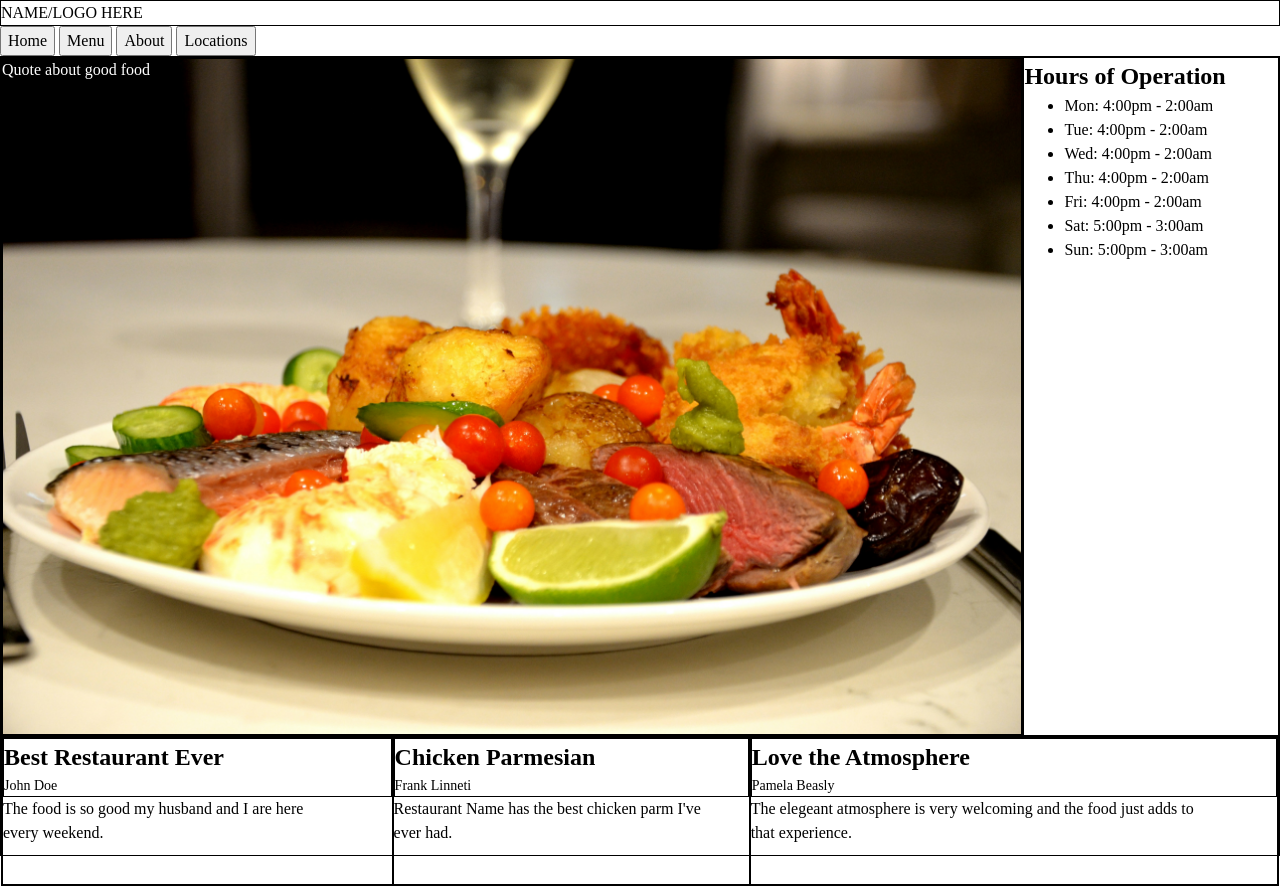
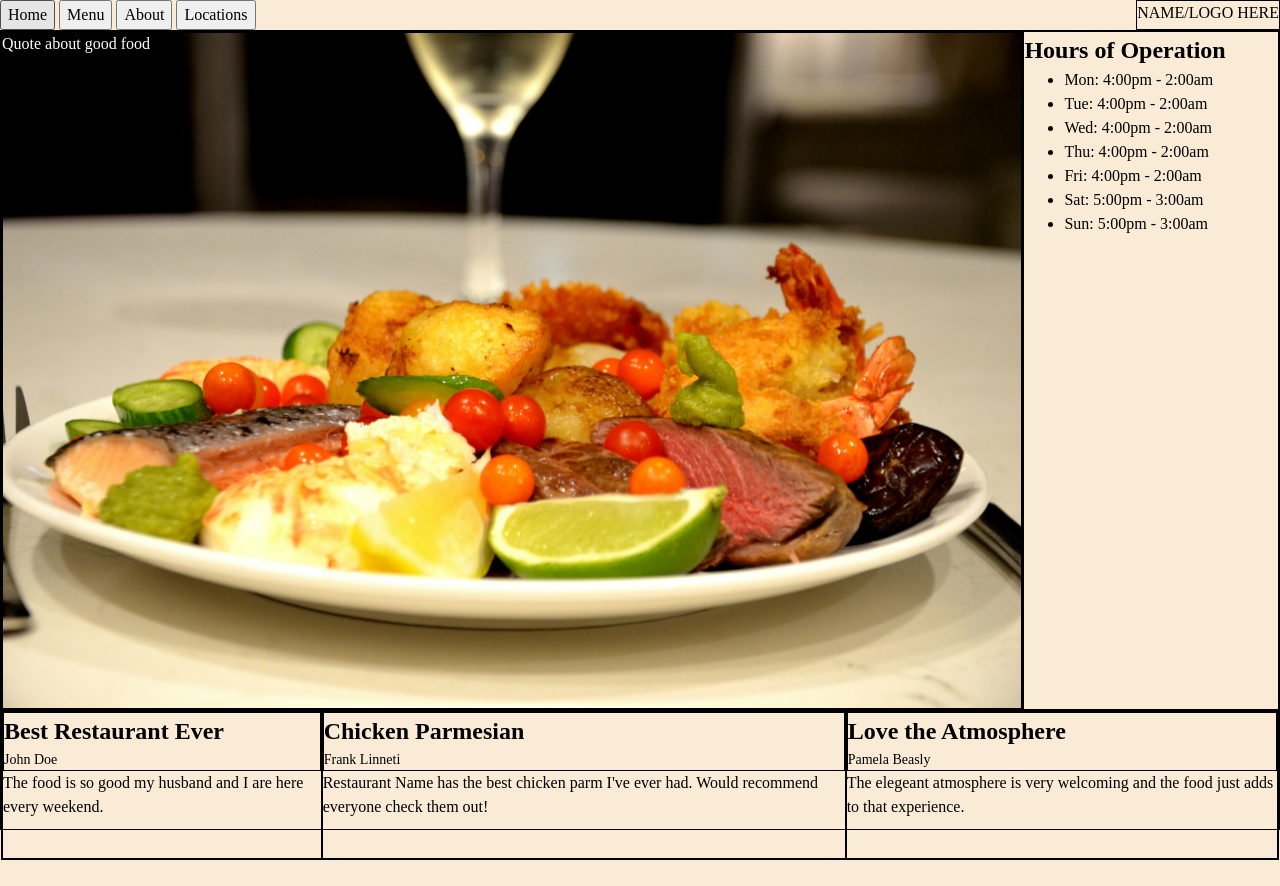
Before and after one commit to Ethan-Hannum/restaurant-page, a website built with webpack: page src/template.html in a window 1280 px wide. After the commit the page ends 860 px from the top, so only its background shows below. Built offline with nearby package versions, Linux system fonts and the light colour scheme.

Commit message:
Make reviews fill space in grid

```diff
--- a/src/styles.css
+++ b/src/styles.css
@@ -53,8 +53,20 @@ h1, h2, h3, h4, h5, h6 {
   isolation: isolate;
 }
 
+body {
+  background-color: antiquewhite;
+}
+
 div {
     border: 1px black solid;
+}
+
+header {
+  display: flex;
+}
+
+#logo {
+  margin-left: auto;
 }
 
 #content {
@@ -92,6 +104,10 @@ div {
     grid-row: 2;
 }
 
+.review-container {
+  flex: 1 1 auto;
+}
+
 .review-title {
   font-size: 24px;
   font-weight: 550;
--- a/src/template.html
+++ b/src/template.html
@@ -7,13 +7,13 @@
 </head>
 <body>
     <header>
-        <div>NAME/LOGO HERE</div>
         <nav>
             <button>Home</button>
             <button>Menu</button>
             <button>About</button>
             <button>Locations</button>
         </nav>
+        <div id="logo">NAME/LOGO HERE</div>
     </header>
     <div id="content">
         <div id="quote-container">
@@ -49,7 +49,7 @@
                     <p class="review-name">Frank Linneti</p>
                 </div>
                 <p class="review-body">Restaurant Name has the best chicken parm
-                    I've ever had.</p>
+                    I've ever had. Would recommend everyone check them out!</p>
             </div>
             <div class="review-container">
                 <div class="review-header">
```
